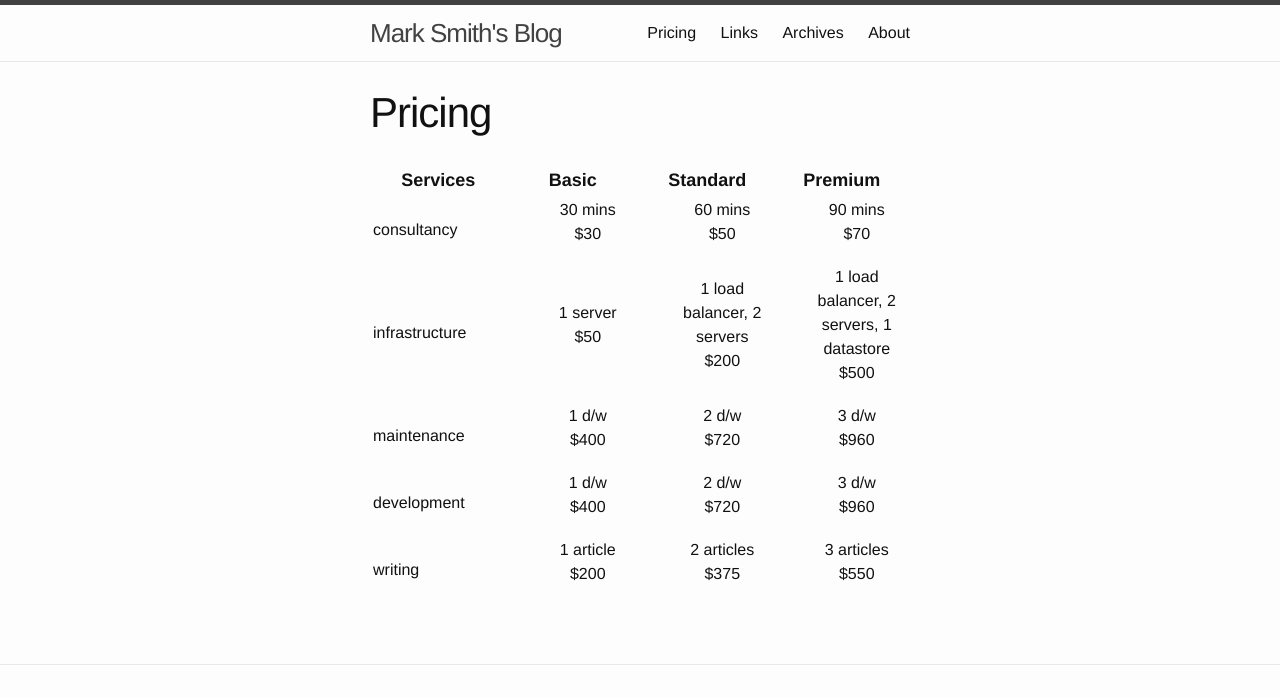
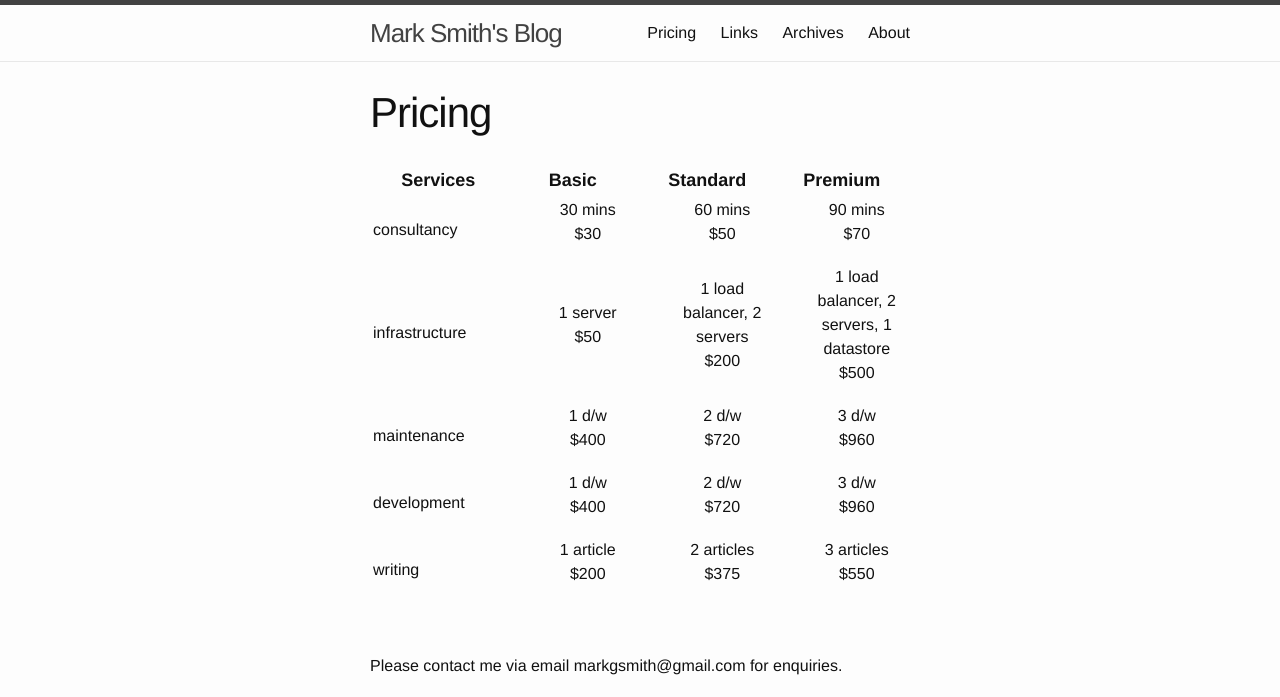
Before and after one commit to mjgs/mjgs.github.io, a Jekyll site: the page built from pricing.md, in a window 1280 px wide. Shown: the top 697 px of the page. Built offline with Jekyll 4.4.1, drawn with Linux system fonts in a browser that asks for light colours.

Commit message:
Add node.js web technologies logos, add email contact

```diff
--- a/pricing.md
+++ b/pricing.md
@@ -4,7 +4,7 @@
 permalink: /pricing/
 ---
 
-<table style="width:100%; table-layout:fixed;">
+<table style="width:100%; table-layout:fixed; margin-bottom:50px;">
   <thead>
     <tr style="font-size:18px">
       <th>Services</th>
@@ -29,3 +29,9 @@
   {% endfor %}
   </tbody>
 </table>
+
+Please contact me via email markgsmith@gmail.com for enquiries.
+
+{:refdef: style="text-align:center;margin-top:50px;"}
+![Node.js web development technologies]({{site.baseurl}}/assets/images/nodejs-web-development-technologies.png)
+{: refdef}
```
